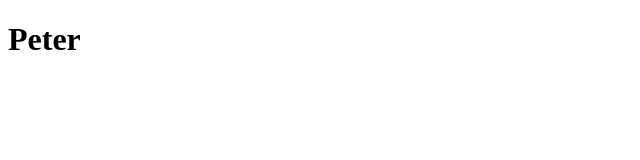
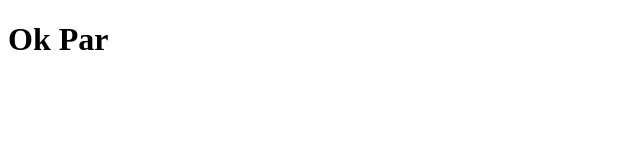
Before and after one commit to BhonePyaeMoe/bhonepyaemoe.github.io, a plain HTML site: page index.html in a window 1280 px wide. Shown: the full height of the page, 0-640 px from the left. Drawn offline with Linux system fonts and the light colour scheme.

Commit message:
index.html

```diff
--- a/index.html
+++ b/index.html
@@ -13,7 +13,7 @@
 
     <div>
 
-        <h1>Peter</h1>
+        <h1>Ok Par</h1>
 
     </div>
 
```
